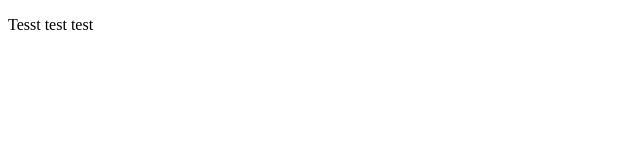
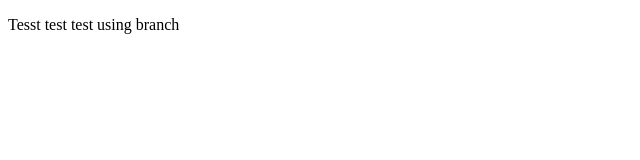
Before and after one commit to marcelo1leon/allocation-calendar, a plain HTML site: page index.html in a window 1280 px wide. Shown: the whole page, without its empty margins (0-640 px from the left). Drawn offline with Linux system fonts and the light colour scheme.

Commit message:
commit testing on test1

```diff
--- a/index.html
+++ b/index.html
@@ -7,7 +7,7 @@
     <title>Document</title>
 </head>
 <body>
-    <p>Tesst test test</p>
+    <p>Tesst test test using branch</p>
 
 </body>
 </html>
```
